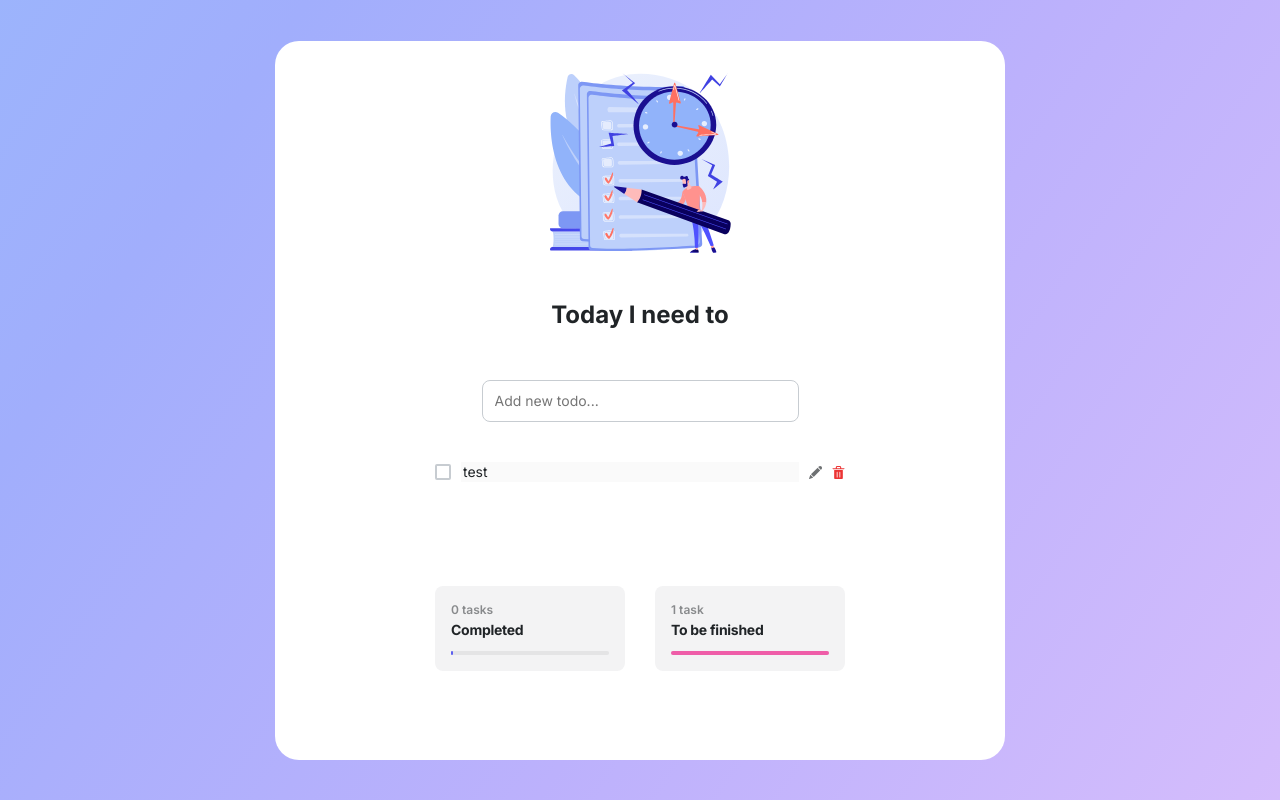
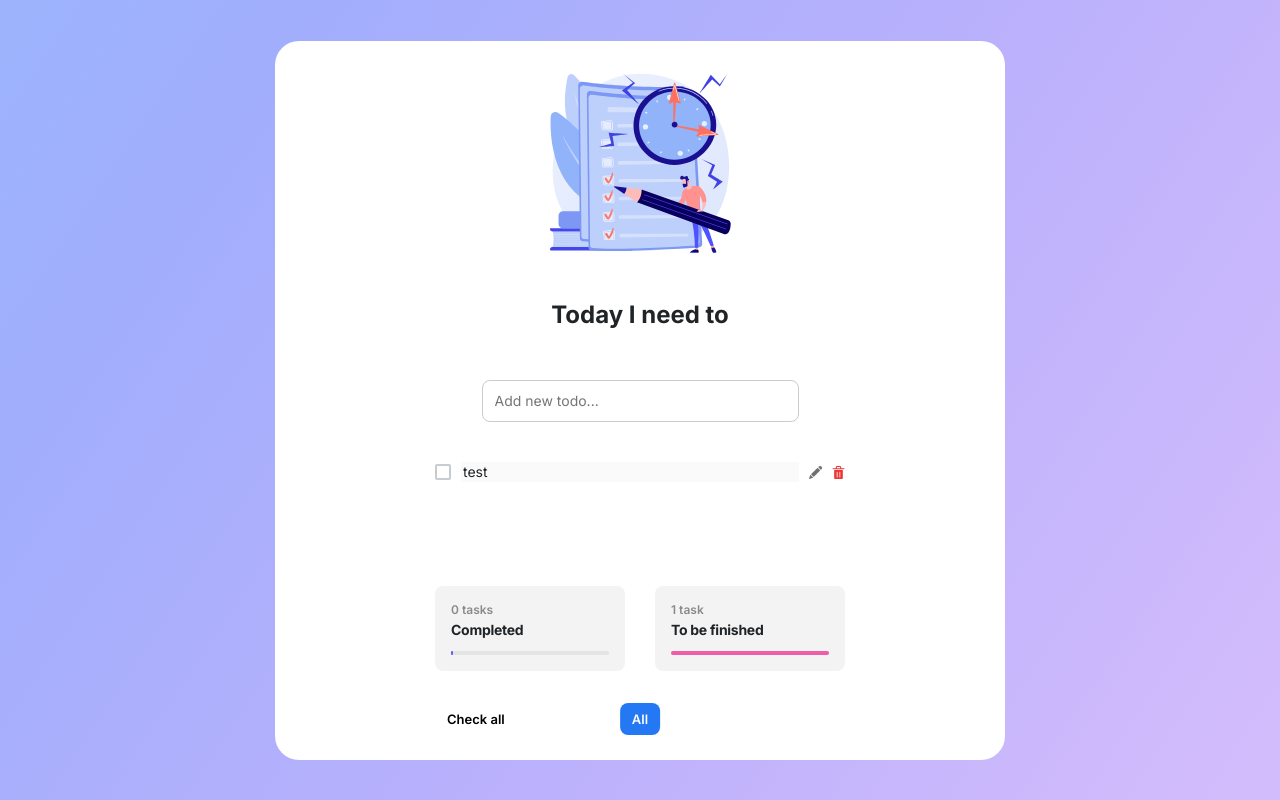
Before and after one commit to misochenk0/vueTest, a Vue app: page / in a window 1280 px wide. Built offline with nearby package versions, Linux system fonts and the light colour scheme.

Commit message:
feat: add todo filters

```diff
--- a/src/App.vue
+++ b/src/App.vue
@@ -8,7 +8,7 @@
         <div class="todo-block" v-if="todoList.length > 0">
           <ul class="todo__list">
             <Task
-              v-for="task in todoList"
+              v-for="task in displayedTodos"
               :text="task.text"
               :key="task.id"
               :isCompleted="task.isCompleted"
@@ -22,7 +22,17 @@
             <InfoBlock blockName="Completed" color="#5D5FEF" :tasksAmount="todoList.reduce((prev, item) => item.isCompleted ? prev+=1 : prev,0)" :totalTasks="todoList.length"/>
             <InfoBlock blockName="To be finished" color="#EF5DA8" :tasksAmount="todoList.reduce((prev, item) => !item.isCompleted ? prev+=1 : prev,0)" :totalTasks="todoList.length"/>
           </div>
-
+          <div :class="'todo__btns ' + (onlyAll ? 'only-all' : '') ">
+            <Btn v-for="btn in filters"
+                :key="btn.name"
+                :title="btn.name"
+                btnClass="btn_filter"
+                :btnType="btn.type"
+                :category="btn.category"
+                :isShowed="btn.isShowed"
+                :isActive="btn.isActive"
+                @press-btn="useFilter"/>
+          </div>
         </div>
       </div>
     </div>
@@ -34,25 +44,122 @@
 </template>
 <script lang="ts">
 import {defineComponent } from "vue";
-import type {Todo} from "./types";
+import type {Todo, Filter} from "./types";
 import TodoForm from "./components/TodoForm.vue";
 import Task from "./components/Task.vue";
+import Btn from "./components/Btn.vue";
 import InfoBlock from './components/InfoBlock.vue';
 
 export default defineComponent({
   name: "App",
   components: {
     TodoForm,
+    Btn,
     InfoBlock,
     Task
   },
-  data():{todoList: Todo[] | []} {
+  data():{todoList: Todo[] | [], displayedTodos: Todo[] | [], onlyAll: Boolean, currentFilter: String, filters: Filter[] | []} {
     return {
-      todoList: [{
-        text: "test",
-        id: "1",
-        isCompleted: false
-      }]
+      todoList: [],
+      displayedTodos: [],
+      currentFilter: "show-all",
+      onlyAll: false,
+      filters: [
+        {
+          name: "Check all",
+          type: "check-all",
+          isActive: false,
+          isShowed: true,
+          category: "check-all"
+        },
+        {
+          name: "All",
+          type: "show-all",
+          isActive: true,
+          isShowed: true,
+          category: "filter"
+
+        },
+        {
+          name: "Active",
+          type: "show-active",
+          isActive: false,
+          isShowed: true,
+          category: "filter"
+        },
+        {
+          name: "Completed",
+          type: "show-completed",
+          isActive: false,
+          isShowed: true,
+          category: "filter"
+        },
+        {
+          name: "Clear completed",
+          type: "clear-completed",
+          isActive: false,
+          isShowed: true,
+          category: "clear"
+        },
+
+      ]
+    }
+  },
+  mounted() {
+    this.todoList = [{
+      text: "test",
+      id: "1",
+      isCompleted: false
+    }];
+    this.displayedTodos = this.todoList
+  },
+  watch: {
+    currentFilter:function() {
+      this.filters = this.filters.map(item => {
+        if(item.type === this.currentFilter) {
+          return {
+            ...item,
+            isActive: true
+          }
+        } else {
+          return {
+            ...item,
+            isActive: false
+          }
+        }
+      })
+    },
+    todoList:function() {
+      this.displayedTodos = this.todoList;
+      this.filters = this.filters.map(item => {
+        if(item.type === "check-all") {
+          this.currentFilter = "show-all";
+          return {
+            ...item,
+            isShowed: this.todoList.some(item => item.isCompleted === false)
+          }
+        }
+        if(item.type === "clear-completed") {
+          this.currentFilter = "show-all";
+          return{
+            ...item,
+            isShowed: this.todoList.some(item => item.isCompleted === true)
+          }
+        }
+        if(item.type !== "show-all") {
+          if(this.todoList.every(item => item.isCompleted === true) || this.todoList.every(item => item.isCompleted === false)) {
+            this.onlyAll = true
+          } else {
+            this.onlyAll = false
+          }
+          return {
+            ...item,
+            isShowed: this.todoList.some(item => item.isCompleted === true) && !this.todoList.every(item => item.isCompleted === true)
+          }
+        } else {
+          return item
+        }
+      })
     }
   },
   methods: {
@@ -89,6 +196,51 @@ export default defineComponent({
         }
         return item
       })
+    },
+    useFilter(type: String) {
+      console.log(type);
+
+      if(type === "check-all") {
+        this.todoList = this.todoList.map(item => {
+          if(!item.isCompleted) {
+            return {
+              ...item,
+              isCompleted: true
+            }
+          }
+          return item
+        })
+      }
+      if(type === "clear-completed") {
+        this.todoList = this.todoList.filter(item => {
+          if(item.isCompleted) {
+            return null
+          }
+          return item
+        })
+      }
+      if(type==="show-all") {
+        this.currentFilter = type;
+        this.displayedTodos = this.todoList
+      }
+      if(type==="show-active") {
+        this.currentFilter = type;
+        this.displayedTodos = this.todoList.filter(item => {
+          if(!item.isCompleted) {
+            return item
+          }
+          return null
+        })
+      }
+      if(type==="show-completed") {
+        this.currentFilter = type
+        this.displayedTodos = this.todoList.filter(item => {
+          if(item.isCompleted) {
+            return item
+          }
+          return null
+        })
+      }
     }
   }
 })
@@ -127,6 +279,19 @@ export default defineComponent({
       overflow: hidden;
       margin: 3.25rem auto 0;
     }
+    &__btns {
+      margin-top: 32px;
+      display: flex;
+      justify-content: space-between;
+      position: relative;
+      &.only-all {
+        .filter.active {
+          position: absolute;
+          right: 50%;
+          transform: translateX(50%);
+        }
+      }
+    }
     &__grid {
       display: grid;
       grid-template-columns: repeat(2, 1fr);
--- a/src/components/Btn.vue
+++ b/src/components/Btn.vue
@@ -1,14 +1,23 @@
 <template>
-  <button :class="'btn ' + btnClass" :disabled="isDisabled">{{title}}</button>
+  <button :class="'btn ' + btnClass + (isActive ? ' active' : '') + (isShowed ? '' : ' hidden') + (category ?  ' ' + category : '')" :disabled="isDisabled" @click="btnType ? pressBtn() : null">{{title}}</button>
 </template>
-<script>
+<script lang="ts">
 import {defineComponent } from "vue";
 export default defineComponent ({
   name: "Btn",
   props: {
     title: String,
     btnClass: String,
-    isDisabled: Boolean
+    isDisabled: Boolean,
+    btnType: String,
+    isShowed: Boolean,
+    isActive: Boolean,
+    category: String
+  },
+  methods: {
+    pressBtn():void {
+      this.$emit("press-btn", this.btnType)
+    }
   }
 })
 </script>
@@ -21,7 +30,11 @@ export default defineComponent ({
     font-weight: 600;
     line-height: 1.23;
     padding: 11px 16px;
+    transition: .5s all;
     cursor: pointer;
+    &.filter.hidden {
+      display: none;
+    }
     &_form {
       margin-left: 16px;
       background: $color-blue;
@@ -35,5 +48,24 @@ export default defineComponent ({
         transform: none;
       }
     }
+    &_filter {
+      padding: 8px 12px;
+      background: none;
+      &.active {
+        background: $color-blue;
+        color: #fff;
+        cursor: default;
+        &:hover {
+          color: #fff;
+        }
+      }
+      &.hidden {
+        opacity: 0;
+        pointer-events: none;
+      }
+      &:hover {
+        color: $color-blue;
+      }
+    }
   }
 </style>
--- a/src/components/Task.vue
+++ b/src/components/Task.vue
@@ -1,7 +1,7 @@
 <template>
-  <li :class="isChecked ? 'task checked' : 'task'">
+  <li :class="isCompleted ? 'task checked' : 'task'">
 		<label class="fake">
-			<input type="checkbox" :checked="isChecked" @input="checkTask">
+			<input type="checkbox" :checked="isCompleted" @input="checkTask">
 			<span class="fake-checkbox"></span>
 		</label>
 		<form class="task__form" @submit="editTask">
@@ -24,7 +24,6 @@ import {defineComponent } from "vue";
 
 interface data {
 	isDisabled: Boolean,
-	isChecked: Boolean,
 	inputData: String,
 	currentText: String
 }
@@ -39,7 +38,6 @@ export default defineComponent ({
   data():data {
     return {
 			isDisabled: true,
-			isChecked: this.isCompleted,
 			inputData: this.text,
 			currentText: ""
 		}
@@ -47,11 +45,10 @@ export default defineComponent ({
 	methods: {
 		checkTask(e: Event):void {
 			if((e.target as HTMLInputElement).checked) {
-				this.isChecked = true
+				this.$emit("check-item", this.id, true)
 			} else {
-				this.isChecked = false
+				this.$emit("check-item", this.id, false)
 			}
-			this.$emit("check-item", this.id, this.isChecked)
 		},
 		removeTask():void {
 			this.$emit("remove-item", this.id)
```
Also changed, not shown: src/types.ts (+7 -0 lines).
